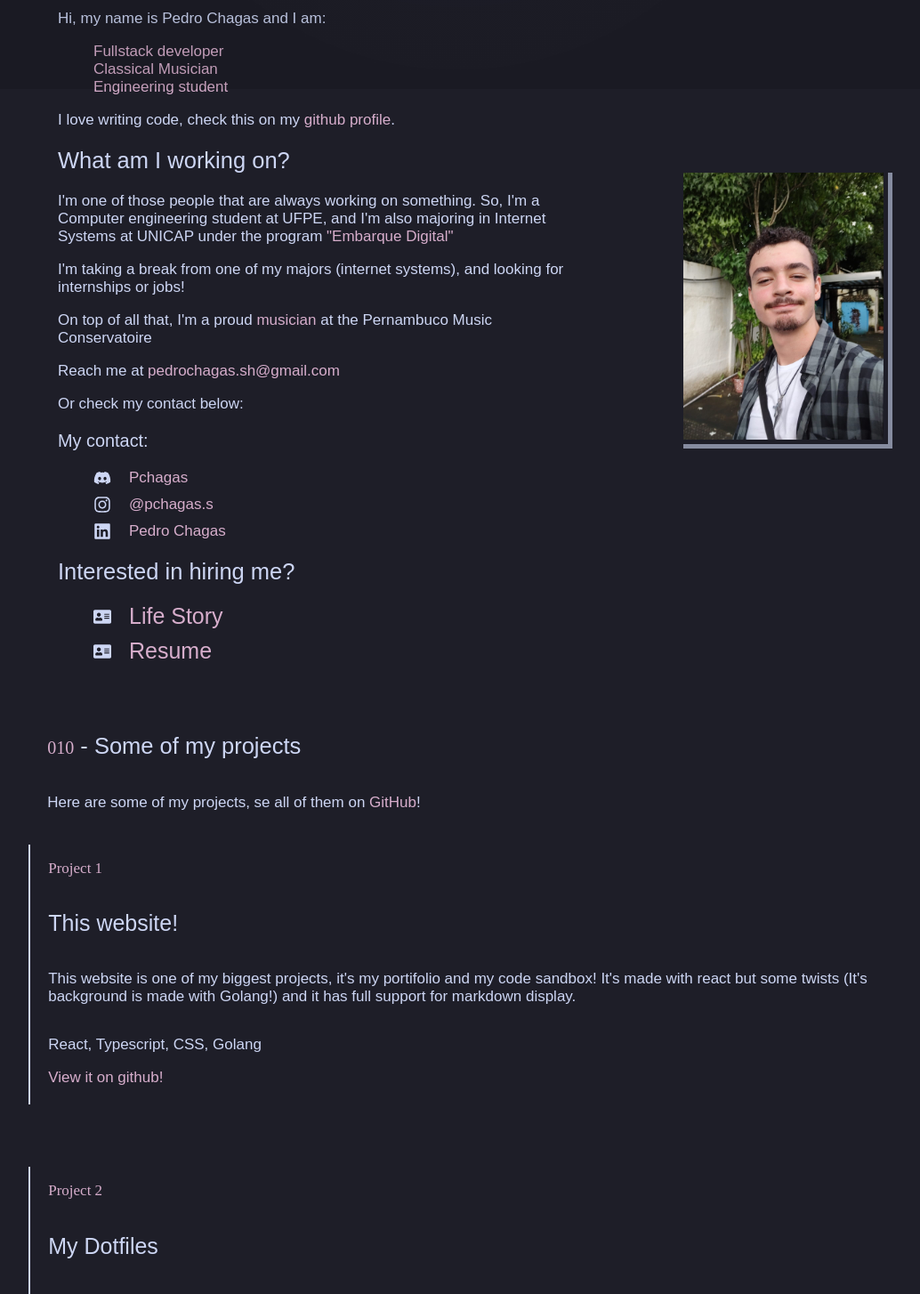
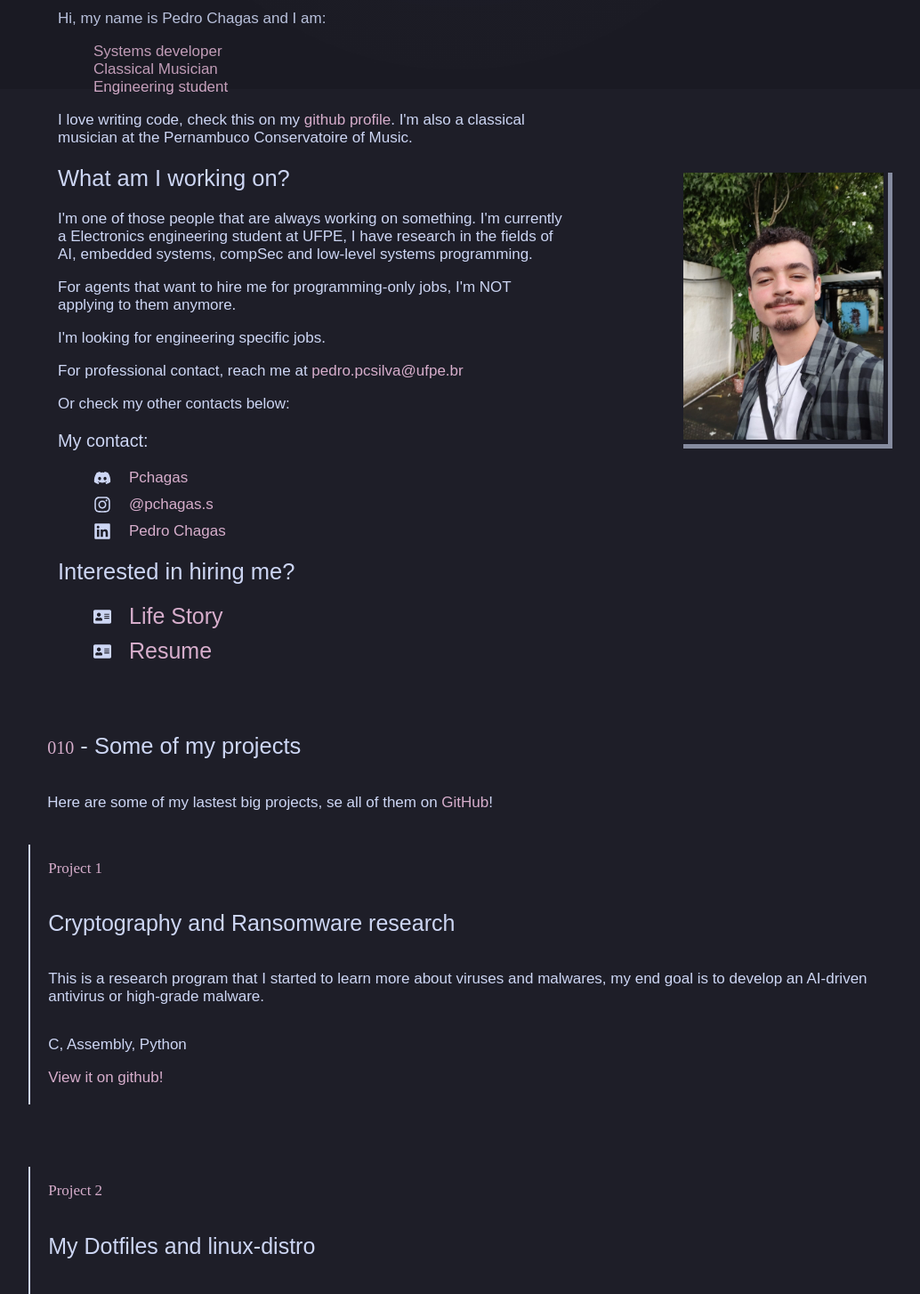
Before and after one commit to pchagas72/personal_website, a React (Vite) app: page / in a window 1280 px wide. Shown: the part 700-2154 px from the top of the page at 89% size, without its empty margins (126-1160 px from the left). Built offline with nearby package versions, Linux system fonts and the light colour scheme; a web font is replaced by a local one.

Commit message:
Edited land page

```diff
--- a/package.json
+++ b/package.json
@@ -39,6 +39,6 @@
     "globals": "^15.9.0",
     "typescript": "^5.5.3",
     "typescript-eslint": "^8.0.0",
-    "vite": "^5.4.11"
+    "vite": "^5.4.19"
   }
 }
--- a/src/components/AboutMe/AboutMe.tsx
+++ b/src/components/AboutMe/AboutMe.tsx
@@ -13,24 +13,22 @@ function AboutMe(){
 
                 <p> Hi, my name is Pedro Chagas and I am: </p>
                     <ul className='iam'>
-                        <li><a className='prettyLink'>Fullstack developer</a></li>
+                        <li><a className='prettyLink'>Systems developer</a></li>
                         <li><a className='prettyLink'>Classical Musician</a></li>
                         <li><a className='prettyLink'>Engineering student</a></li>
                     </ul>
-                    <p> I love writing code, check this on my <a className='prettyLink' href="https://github.com/pchagas72">github profile</a>. </p>
+                    <p> I love writing code, check this on my <a className='prettyLink' href="https://github.com/pchagas72">github profile</a>. I'm also a classical musician at the Pernambuco Conservatoire of Music. </p>
 
                 <h2>What am I working on?</h2>
                 <p>I'm one of those people that are always working on something.
-                    So, I'm a <a>Computer engineering</a> student at UFPE, and I'm also majoring in <a>
-                        Internet Systems</a> at UNICAP under the program <a href='https://www.portodigital.org/noticias/embarque-digital-abre-250-vagas-para-turma-2024-2' className='prettyLink'>"Embarque Digital"</a></p>
+                    I'm currently a <a>Electronics engineering</a> student at UFPE, I have research in the fields of AI, embedded systems, compSec and low-level systems programming.</p>
 
-                    <p> I'm taking a break from one of my majors (internet systems), and looking for internships or jobs!</p>
+                    <p> For agents that want to hire me for programming-only jobs, I'm NOT applying to them anymore.</p>
+                    <p> I'm looking for <prettyLink>engineering specific</prettyLink> jobs.</p>
 
-                    <p> On top of all that, I'm a proud <a href='https://pedrochagas.com/repertoir' className='prettyLink'>musician</a> at the Pernambuco Music Conservatoire </p>
+                    <p> For professional contact, reach me at <a className="prettyLink">pedro.pcsilva@ufpe.br</a></p>
 
-                    <p> Reach me at <a className="prettyLink">pedrochagas.sh@gmail.com</a></p>
-
-                    <p> Or check my contact below: </p>
+                    <p> Or check my other contacts below: </p>
 
                     <h3> My contact: </h3>
                     <ul className='socials'>
--- a/src/components/Projects/Projects.tsx
+++ b/src/components/Projects/Projects.tsx
@@ -9,22 +9,22 @@ function Projects(){
             <div className='ProjectsDiv'>
                 <div className='ProjectsDivText'>
                     <SectionTitle SectionName="Some of my projects" SectionNumber="010"/>
-                    <p>Here are some of my projects, se all of them on <a href='https://github.com/pchagas72' className='prettyLink'>GitHub</a>!</p>
+                    <p>Here are some of my lastest big projects, se all of them on <a href='https://github.com/pchagas72' className='prettyLink'>GitHub</a>!</p>
                 </div>
-                <ProjectSection projectNumber="1" projectTitle="This website!"
-                    projectLink="https://github.com/pchagas72/personal_website"
-                    projectDesc="This website is one of my biggest projects, it's my portifolio and my code sandbox! It's made with react but some twists (It's background is made with Golang!) and it has full support for markdown display."
-                    tech="React, Typescript, CSS, Golang"
+                <ProjectSection projectNumber="1" projectTitle="Cryptography and Ransomware research"
+                    projectLink="https://github.com/pchagas72/ES502"
+                    projectDesc="This is a research program that I started to learn more about viruses and malwares, my end goal is to develop an AI-driven antivirus or high-grade malware."
+                    tech="C, Assembly, Python"
                 />
-                <ProjectSection projectNumber="2" projectTitle="My Dotfiles"
+                <ProjectSection projectNumber="2" projectTitle="My Dotfiles and linux-distro"
                     projectLink="https://github.com/pchagas72/pchagas72-dots"
                     projectDesc="Configuration files for my day-to-day linux enviroment."
-                    tech="C, C++, Lua, Shell"
+                    tech="C, C++, Lua, Bash"
                 />
 
                 <ProjectSection projectNumber="3" projectTitle="Constela Colaborativo"
                     projectLink="https://github.com/pchagas72/Projeto-constela"
-                    projectDesc="This is a news receiving whatsapp bot that also checks for fake news!"
+                    projectDesc="This is a report receiving whatsapp bot that also checks for fake news, fully AI and NLP driven project."
                     tech="Python, Natural Language Processing, Convolutional Neural networks, audio and image processing"
                 />
             </div>
--- a/src/markdown/Notebook/Notebook.md
+++ b/src/markdown/Notebook/Notebook.md
@@ -4,4 +4,4 @@ This is one of my projects under development, a web text editor that I use as a
 note taking app.
 
 My caligraphy is terrible for physical note-taking, so this will be my markdown
-(and code) online editor.
+online editor.
```
Also changed, not shown: 1 other file (tests, documents, lock files or other folders).
